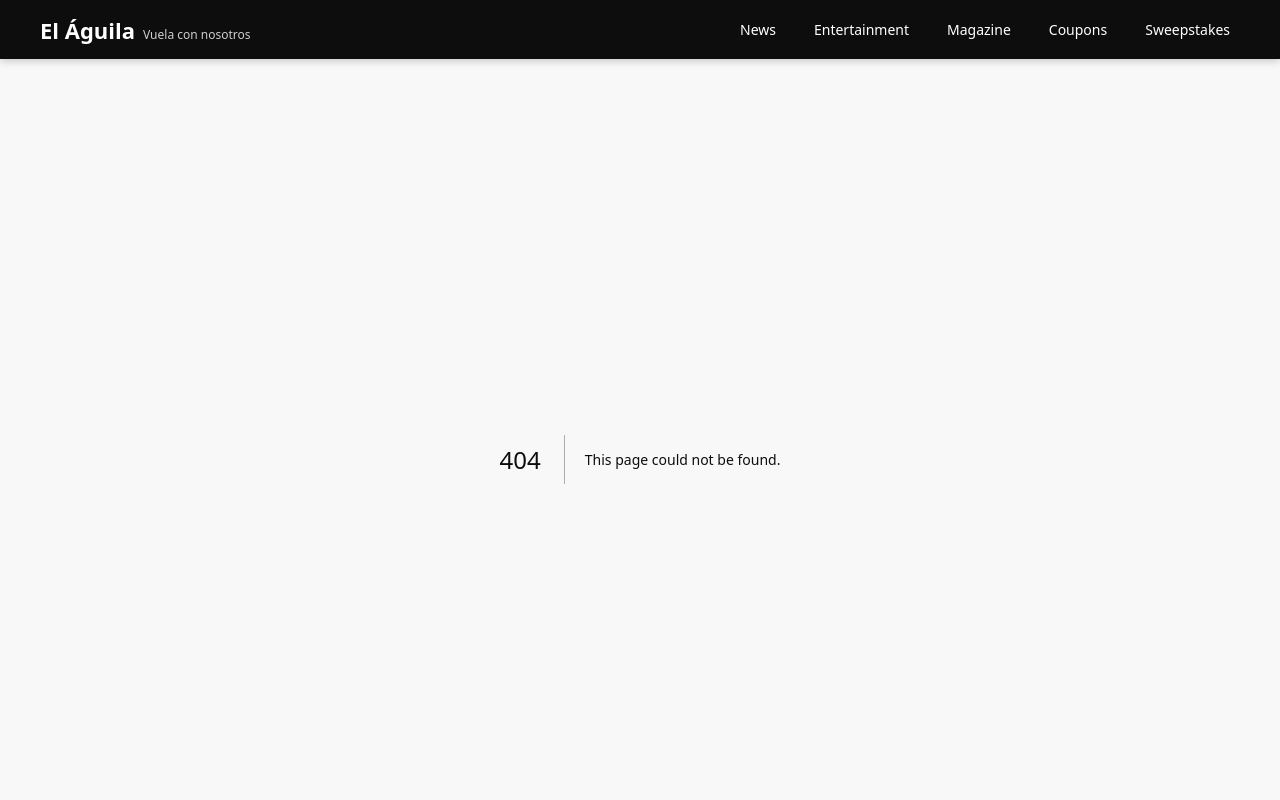
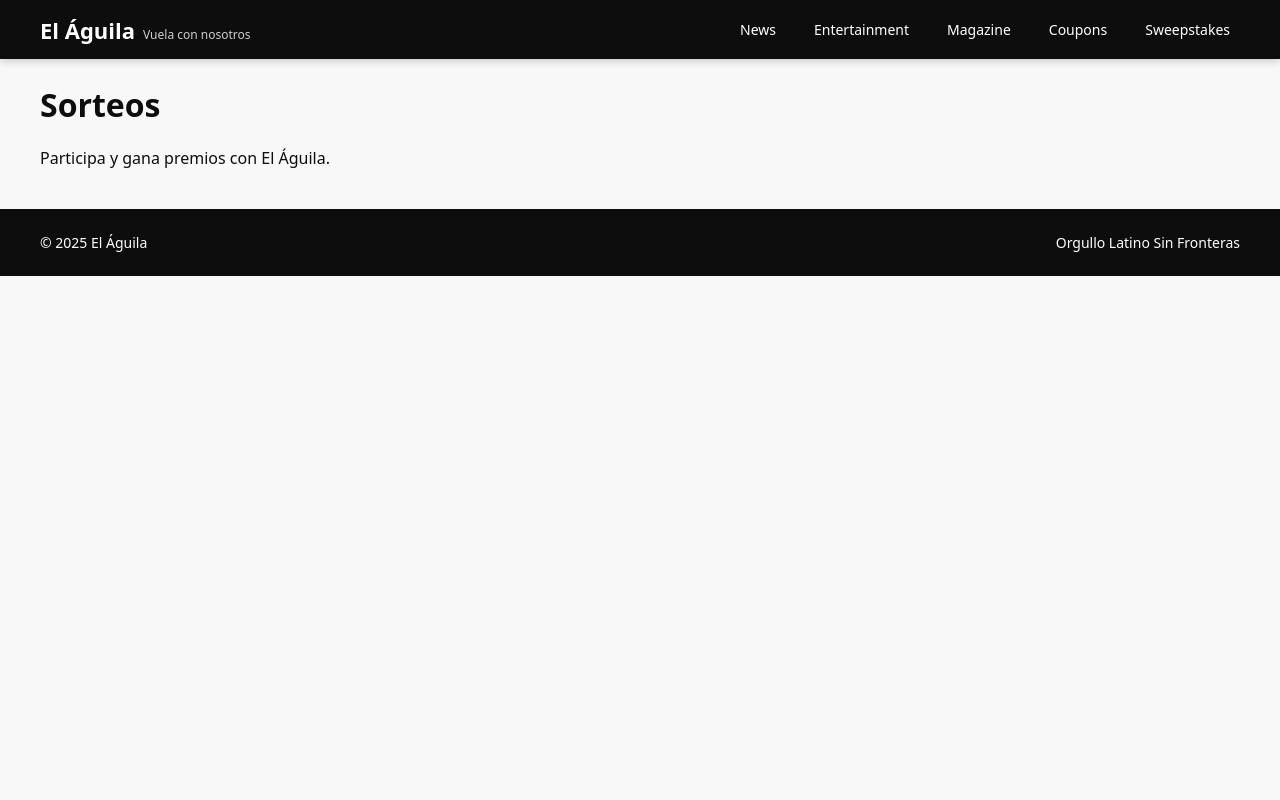
Before and after one commit to jesusecaceres/elaguilaenvuelo, a Next.js app: page /app/sweepstakes in a window 1280 px wide. Before the commit this address had no page. Shown: the top 800 px of the page. Built offline with nearby package versions, Linux system fonts and the light colour scheme.

Commit message:
Create page.tsx

```diff
--- /dev/null
+++ b/app/app/sweepstakes/page.tsx
@@ -0,0 +1,8 @@
+export default function Sweepstakes() {
+  return (
+    <main style={{ maxWidth: 1200, margin: "24px auto", padding: "0 20px" }}>
+      <h1>Sorteos</h1>
+      <p>Participa y gana premios con El Águila.</p>
+    </main>
+  );
+}
```
